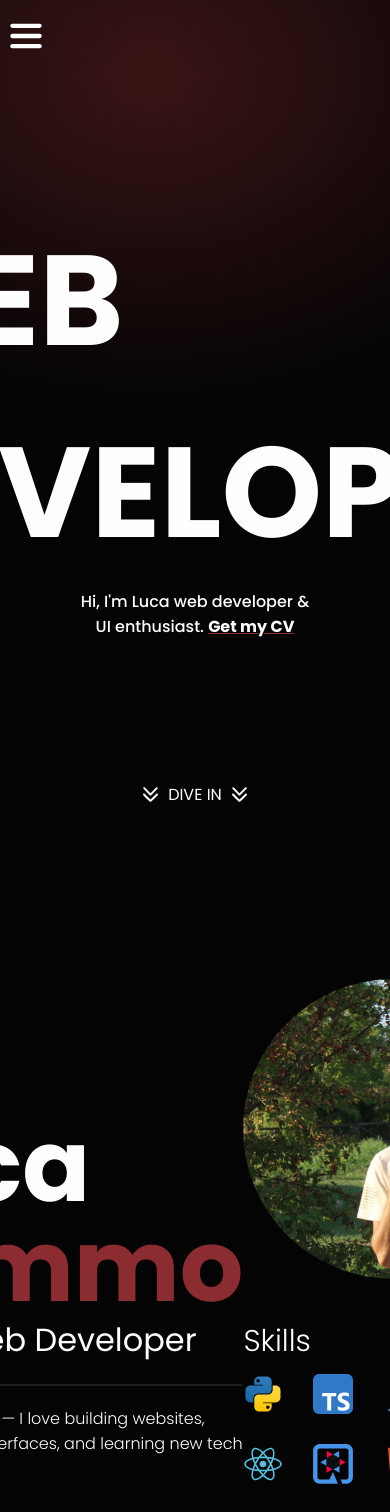
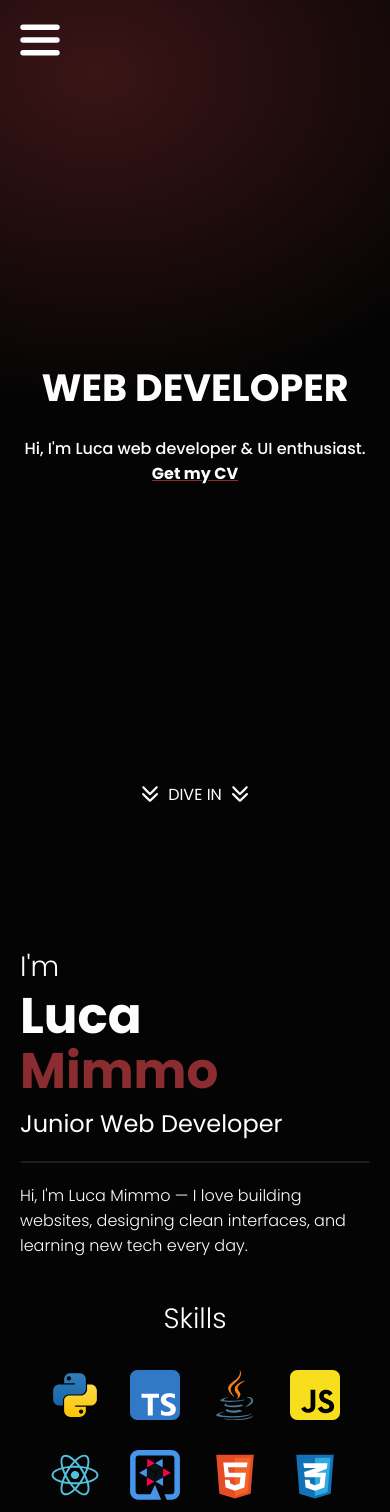
Before and after one commit to LucaMimmo05/portfolio, a React (Vite) app: page / in a window 390 px wide. Shown: the top 1512 px of the page. Built offline with nearby package versions, Linux system fonts and the light colour scheme; a web font is replaced by a local one.

Commit message:
Implemented responsive for large mobiles

```diff
--- a/src/App.module.css
+++ b/src/App.module.css
@@ -7,4 +7,8 @@
     @media (max-width: 320px) {
         padding: 0 10px;
     }
+
+    @media (max-width: 480px) and (min-width: 321px) {
+        padding: 0 20px;
+    }
 }
--- a/src/components/burgermenu/BurgerMenu.module.css
+++ b/src/components/burgermenu/BurgerMenu.module.css
@@ -29,4 +29,19 @@
     position: fixed;
     top: 20px;
     left: 10px;
+
+    & svg {
+        width: 32px;
+        height: 32px;
+    }
 }
+
+@media (max-width: 480px) {
+    .OpenMenu {
+        left: 20px;
+        & svg {
+            width: 40px;
+            height: 40px;
+        }
+    }
+}
--- a/src/components/griditems/GridItem.module.css
+++ b/src/components/griditems/GridItem.module.css
@@ -8,4 +8,16 @@
         width: 40px;
         height: 40px;
     }
+
+
 }
+
+@media (max-width: 480px) and (min-width:321px) {
+    .GridItem {
+
+        & svg {
+            width: 50px;
+            height: 50px;
+        }
+    }
+}
--- a/src/components/navbaritem/NavbarItem.module.css
+++ b/src/components/navbaritem/NavbarItem.module.css
@@ -33,4 +33,8 @@
             font-size: 30px;
 
         }
+
+        @media (max-width: 480px) and (min-width: 321px) {
+            font-size: 32px;
+        }
     }
--- a/src/components/sections/AboutSection/AboutSection.module.css
+++ b/src/components/sections/AboutSection/AboutSection.module.css
@@ -195,3 +195,60 @@
         }
     }
 }
+
+@media( max-width:480px) and (min-width: 321px) {
+    .About {
+        flex-direction: column;
+        gap: 40px;
+    }
+
+    .AboutLeft,
+    .AboutRight {
+        flex: unset;
+    }
+
+    .AboutLeft {
+        & h3 {
+            font-size: 28px;
+
+            &:nth-child(3) {
+                font-size: 24px;
+                font-style: normal;
+                font-weight: 400;
+                line-height: normal;
+            }
+        }
+
+        .AboutLeftText {
+            gap: 10px;
+            & .AboutLeftTitle {
+                gap: 5px;
+                & h1 {
+                    font-size: 50px;
+                }
+            }
+        }
+
+        & p {
+            font-size: 16px;
+        }
+    }
+
+    .AboutRight {
+        height: auto;
+        & .AboutRightContent {
+            & .AboutRightImage {
+                display: none;
+            }
+
+            & .AboutRightSkills {
+                align-items: center;
+                gap: 30px;
+
+                & h3 {
+                    font-size: 28px;
+                }
+            }
+        }
+    }
+}
--- a/src/components/sections/ContactSection/ContactSection.module.css
+++ b/src/components/sections/ContactSection/ContactSection.module.css
@@ -73,3 +73,27 @@
         }
     }
 }
+
+@media (max-width: 480px) and (min-width: 321px) {
+    .Contact {
+        flex-direction: column;
+        justify-content: center;
+        gap: 50px;
+
+        & .ContactTitle {
+            display: flex;
+            align-items: center;
+            justify-content: center;
+
+            & h1 {
+                font-size: 50px;
+
+                &::before {
+                    left: 200px;
+                    top: -25px;
+                    font-size: 56px;
+                }
+            }
+        }
+    }
+}
--- a/src/components/sections/Footer/Footer.module.css
+++ b/src/components/sections/Footer/Footer.module.css
@@ -82,3 +82,31 @@
         }
     }
 }
+
+
+@media (max-width: 480px) and (min-width: 321px) {
+    .Footer {
+        flex-direction: row-reverse;
+        height: auto;
+        & .FooterTop {
+            flex: unset;
+            & h3 {
+                display: none;
+            }
+            & button {
+                padding: 7px 17px;
+                width: auto;
+                height: 40px;
+                font-size: 14px;
+            }
+        }
+
+        & .FooterBottom {
+            flex: unset;
+
+            & p {
+                font-size: 15px;
+            }
+        }
+    }
+}
--- a/src/components/sections/HeroSection/HeroSection.module.css
+++ b/src/components/sections/HeroSection/HeroSection.module.css
@@ -128,7 +128,7 @@
 
         & p,
         span {
-            font-size: 12px;
+            font-size: 15px;
         }
     }
 
@@ -143,3 +143,30 @@
         }
     }
 }
+
+@media (max-width: 480px) and (min-width: 321px) {
+    .Main {
+        gap: 20px;
+
+        & h1 {
+            font-size: 38px;
+            text-align: center;
+        }
+
+        & p,
+        span {
+            font-size: 16px;
+        }
+    }
+
+    .DiveIn {
+        & h4 {
+            font-size: 16px;
+        }
+
+        & img {
+            width: 16px;
+            height: 16px;
+        }
+    }
+}
--- a/src/components/sections/KeySection/KeyCard/KeyCard.module.css
+++ b/src/components/sections/KeySection/KeyCard/KeyCard.module.css
@@ -20,13 +20,44 @@
     }
 }
 
-@media (max-width:320px) {
+
+
+@media (max-width: 480px) and (min-width: 321px) {
     .KeyCard {
-        width: auto;
+        width: 100%;
+        gap: 12px;
+        padding: 0 10px;
 
-         & h3 {
-            font-size: 18px;
-         }
+        & h3 {
+            font-size: 20px;
+        }
 
+        & p {
+            font-size: 14px;
+            width: 100%;
+        }
     }
 }
+
+
+@media (max-width: 320px) {
+    .KeyCard {
+        width: 100%;
+        max-width: none;
+        gap: 15px;
+        padding: 0 5px;
+
+        & h3 {
+            font-size: 18px;
+            font-weight: 600;
+            line-height: 1.3;
+        }
+
+        & p {
+            font-size: 14px;
+            line-height: 1.6;
+            padding: 0;
+            margin: 0;
+        }
+    }
+}
--- a/src/components/sections/KeySection/KeySection.module.css
+++ b/src/components/sections/KeySection/KeySection.module.css
@@ -7,11 +7,13 @@
     flex-direction: column;
     gap: 90px;
     position: relative;
+    padding: 0 20px;
 
     & .KeyCards {
         display: flex;
         justify-content: space-evenly;
         width: 100%;
+        max-width: 1200px;
     }
 
     & h2 {
@@ -19,16 +21,50 @@
         font-style: normal;
         font-weight: 600;
         line-height: normal;
+        text-align: center;
+    }
+}
+
+
+
+
+@media (max-width: 480px) and (min-width: 321px) {
+    .KeySection {
+        gap: 50px;
+        padding: 0 20px;
+        min-height: 100vh;
+        justify-content: center;
+
+        & .KeyCards {
+            gap: 40px;
+            flex-direction: column;
+            justify-content: center;
+            align-items: center;
+        }
+
+        & h2 {
+            font-size: 28px;
+        }
     }
 }
 
 @media (max-width: 320px) {
     .KeySection {
-        gap: 60px;
+        gap: 50px;
+        padding: 0 10px;
+        min-height: 100vh;
+        justify-content: center;
+
         & .KeyCards {
             gap: 40px;
-            flex-direction: column ;
-            width: auto;
+            flex-direction: column;
+            width: 100%;
+            align-items: center;
+            padding: 0;
+        }
+
+        & h2 {
+            font-size: 24px;
         }
     }
 }
```
